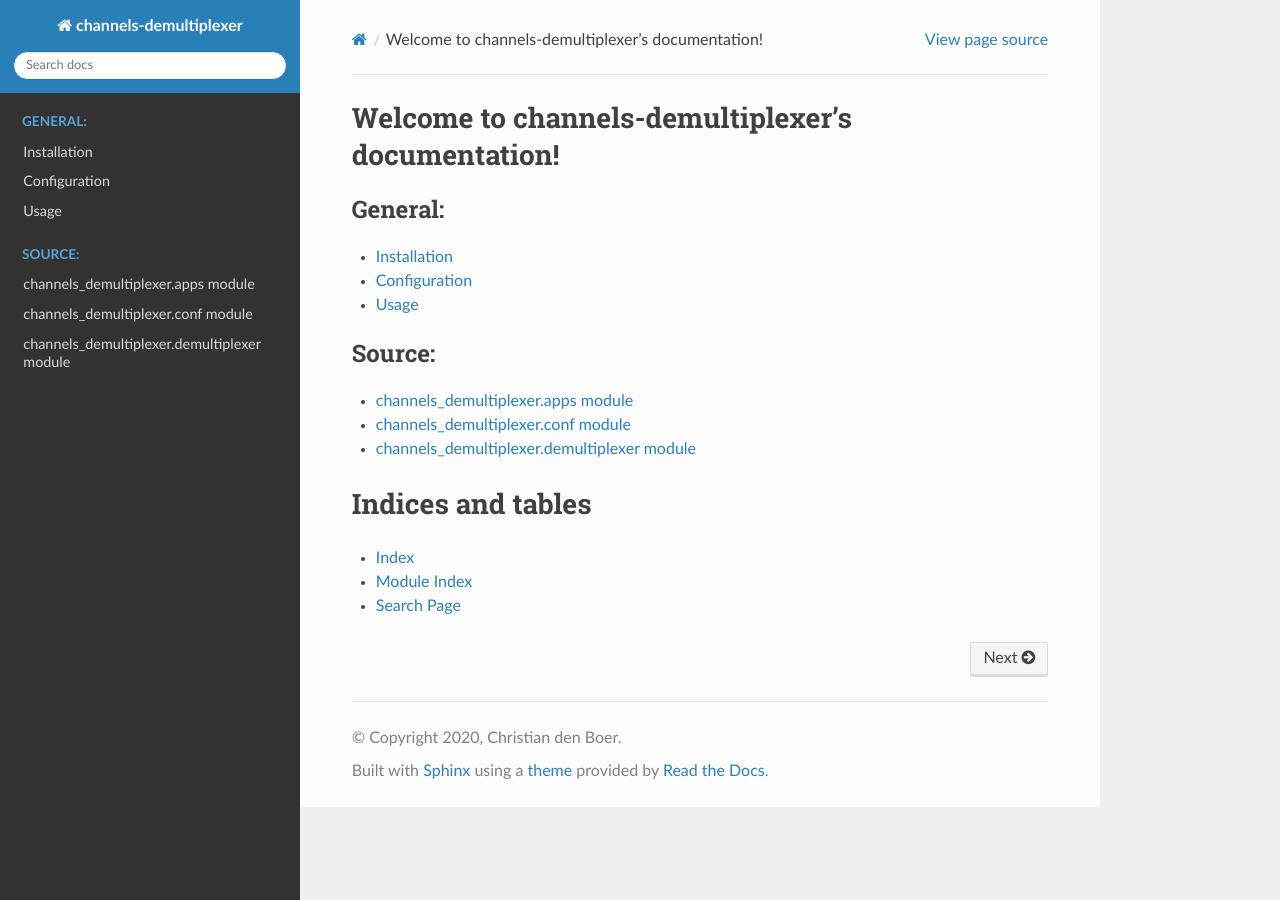
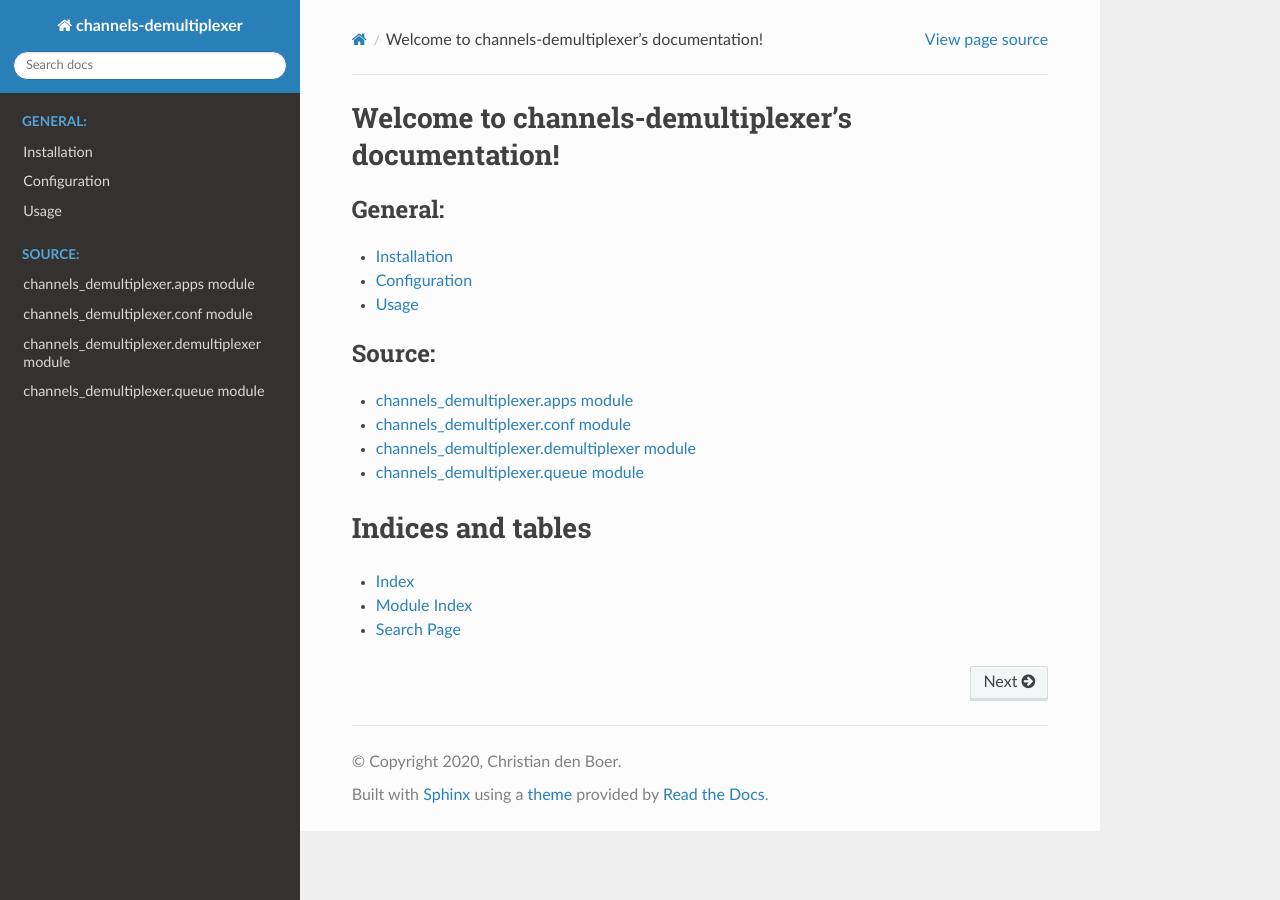
Before and after one commit to csdenboer/channels-demultiplexer, a Sphinx documentation site: the page built from docs/source/index.rst, in a window 1280 px wide. Built offline with Sphinx 7.4.7 and the Read the Docs theme 2.0.0, drawn with Linux system fonts in a browser that asks for light colours.

Commit message:
regenerated documentation

```diff
--- /dev/null
+++ b/docs/source/channels_demultiplexer.queue.rst
@@ -0,0 +1,7 @@
+channels\_demultiplexer.queue module
+====================================
+
+.. automodule:: channels_demultiplexer.queue
+   :members:
+   :undoc-members:
+   :show-inheritance:
--- a/docs/source/channels_demultiplexer.rst
+++ b/docs/source/channels_demultiplexer.rst
@@ -10,6 +10,7 @@ Submodules
    channels_demultiplexer.apps
    channels_demultiplexer.conf
    channels_demultiplexer.demultiplexer
+   channels_demultiplexer.queue
 
 Module contents
 ---------------
--- a/docs/source/conf.py
+++ b/docs/source/conf.py
@@ -27,7 +27,7 @@ copyright = '2020, Christian den Boer'
 author = 'Christian den Boer'
 
 # The full version, including alpha/beta/rc tags
-release = '1.0.0'
+release = '1.0.1'
 
 
 # -- General configuration ---------------------------------------------------
--- a/docs/source/index.rst
+++ b/docs/source/index.rst
@@ -21,6 +21,7 @@ Welcome to channels-demultiplexer's documentation!
    channels_demultiplexer.apps
    channels_demultiplexer.conf
    channels_demultiplexer.demultiplexer
+   channels_demultiplexer.queue
 
 Indices and tables
 ==================
```
